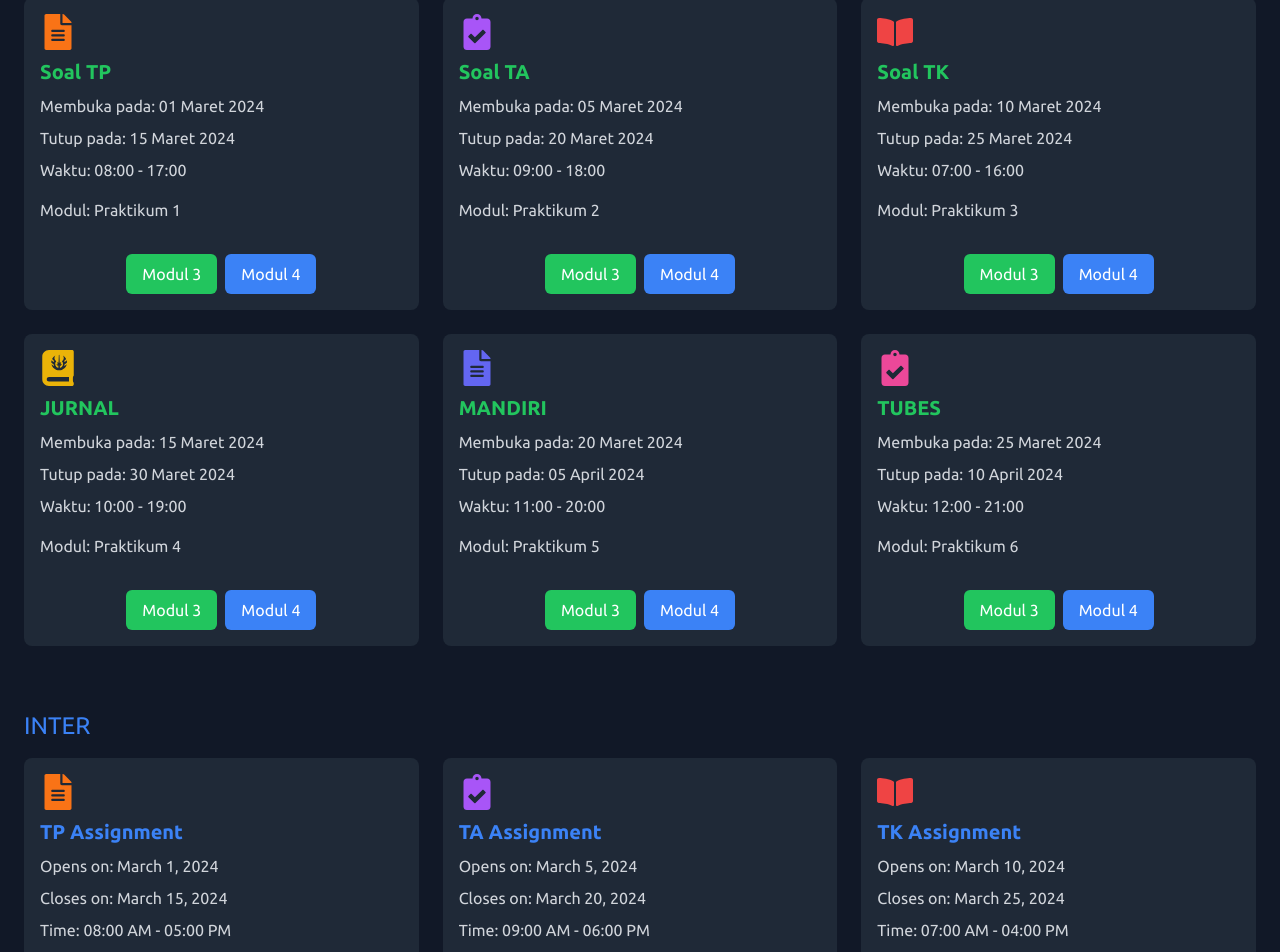
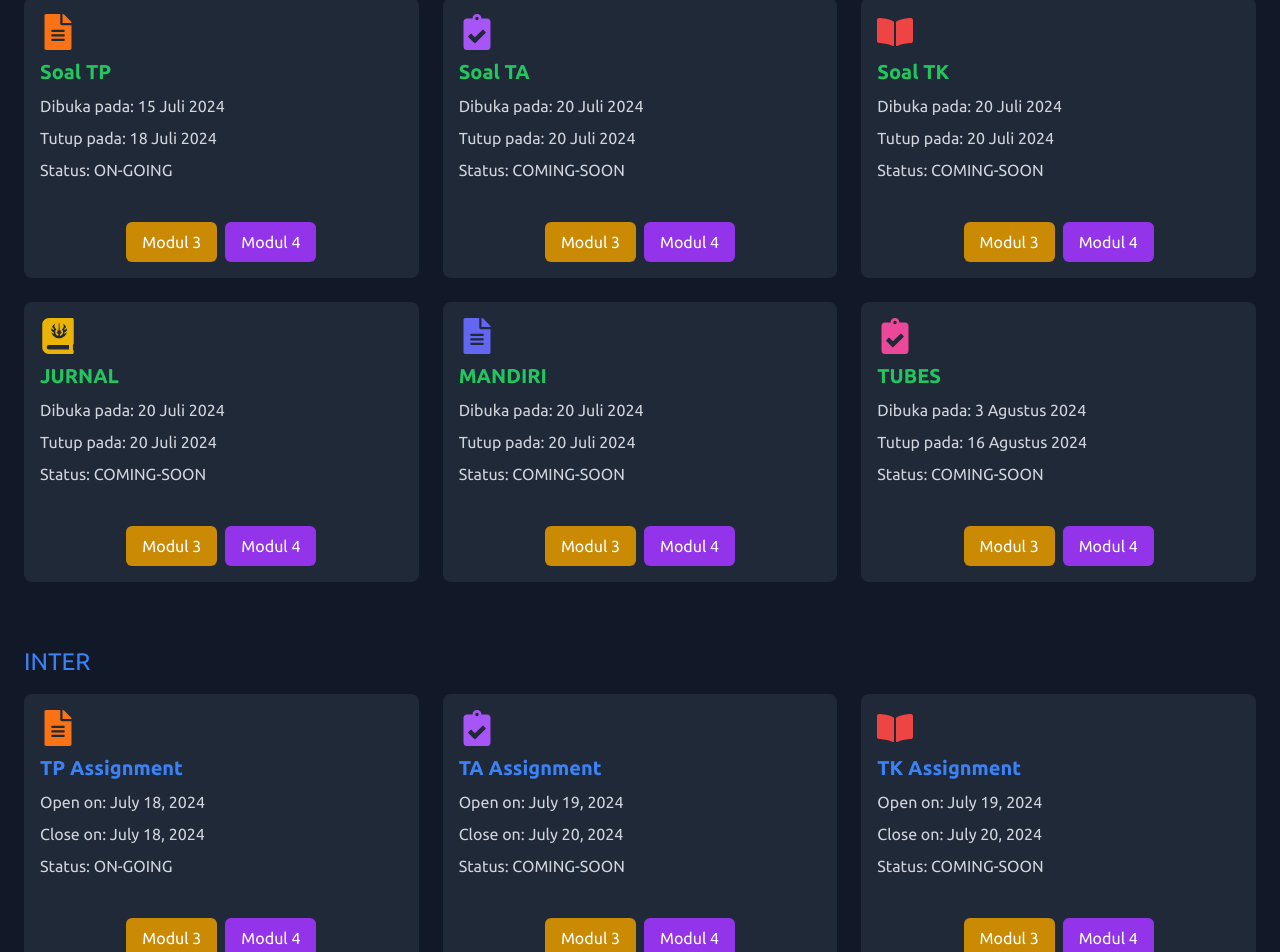
Before and after one commit to Alizaaaja4/daskomantara, a React (Vite) app: page /praktikan in a window 1280 px wide. Shown: the part 270-1222 px from the top of the page. Built offline with nearby package versions, Linux system fonts and the light colour scheme.

Commit message:
push TA,, TK, TP, MANDIRI, JURNAL Reguler modul 3 & 4

```diff
--- a/src/components/Footer.jsx
+++ b/src/components/Footer.jsx
@@ -5,8 +5,8 @@ const Footer = () => {
       <footer className="bg-gray-800 text-gray-300 py-6 mt-10">
         <div className="max-w-5xl mx-auto text-center">
           <h3 className="text-lg font-bold mb-2">Kontak Person</h3>
-          <span className="block">Indi Viska Rahmasari (VIS) - 081234567890</span>
-          <span className="block">Dennytan Raharjo (TAN) - 087654321098</span>
+          <span className="block">Indi Viska Rahmasari (VIS) - 085802253573</span>
+          <span className="block">Dennytan Raharjo (TAN) - 081395882733</span>
         </div>
         <div className="text-center mt-4">
           <p>&copy; {new Date().getFullYear()} Praktikum Antara Daskom. All rights reserved.</p>
--- a/src/constants/Database.jsx
+++ b/src/constants/Database.jsx
@@ -2,62 +2,56 @@ export const DASHBOARD_DATA_REG = [
     {
       id: 1,
       title: "Soal TP",
-      openDate: "01 Maret 2024",
-      closeDate: "15 Maret 2024",
-      time: "08:00 - 17:00",
-      module: "Praktikum 1",
-      link1: "/tp",
-      link2: "/tp",
+      openDate: "15 Juli 2024",
+      closeDate: "18 Juli 2024",
+      status: "ON-GOING",
+      link1: "https://docs.google.com/document/d/1m8ofCHZ4RhE7QHlynK4uGAvd-0KWr_IuBvQAqkWNkP4/edit?usp=drive_link",
+      link2: "https://docs.google.com/document/d/1iaTCMT7GLykiGh0kwmEMCAYby-mw9RCowW6O65fYexs/edit?usp=drive_link",
     },
     {
       id: 2,
       title: "Soal TA",
-      openDate: "05 Maret 2024",
-      closeDate: "20 Maret 2024",
-      time: "09:00 - 18:00",
-      module: "Praktikum 2",
-      link1: "/tp",
-      link2: "/tp",
+      openDate: "20 Juli 2024",
+      closeDate: "20 Juli 2024",
+      status: "COMING-SOON",
+      link1: "https://forms.gle/KZM21HbWYcHQLhw98",
+      link2: "https://forms.gle/mj3n7EGTgbyqsztz5",
     },
     {
       id: 3,
       title: "Soal TK",
-      openDate: "10 Maret 2024",
-      closeDate: "25 Maret 2024",
-      time: "07:00 - 16:00",
-      module: "Praktikum 3",
-      link1: "/tp",
-      link2: "/tp",
+      openDate: "20 Juli 2024",
+      closeDate: "20 Juli 2024",
+      status: "COMING-SOON",
+      link1: "https://forms.gle/w2mk7h7m5Cd2dc5K9",
+      link2: "https://forms.gle/oSKhnshehpnvam7dA",
     },
     {
       id: 4,
       title: "JURNAL",
-      openDate: "15 Maret 2024",
-      closeDate: "30 Maret 2024",
-      time: "10:00 - 19:00",
-      module: "Praktikum 4",
-      link1: "/tp",
-      link2: "/tp",
+      openDate: "20 Juli 2024",
+      closeDate: "20 Juli 2024",
+      status: "COMING-SOON",
+      link1: "https://docs.google.com/document/d/1lzqEcKcbo9u3DNpyXv-bHb2505unBBO_/edit?usp=drive_link&ouid=107866615986334911734&rtpof=true&sd=true",
+      link2: "https://docs.google.com/document/d/1STnDuqwPxQLHjCnZe_5cTv3exUtzrGEB/edit?usp=drive_link&ouid=107866615986334911734&rtpof=true&sd=true",
     },
     {
       id: 5,
       title: "MANDIRI",
-      openDate: "20 Maret 2024",
-      closeDate: "05 April 2024",
-      time: "11:00 - 20:00",
-      module: "Praktikum 5",
-      link1: "/tp",
-      link2: "/tp",
+      openDate: "20 Juli 2024",
+      closeDate: "20 Juli 2024",
+      status: "COMING-SOON",
+      link1: "https://docs.google.com/document/d/1F2pBCJ6x-92pObhEkuB7jg7_FSNv9ffh/edit?usp=drive_link&ouid=107866615986334911734&rtpof=true&sd=true",
+      link2: "https://docs.google.com/document/d/1DJaxMmwyMxxJyZvh_gMNKBbg2qTqLV89/edit?usp=drive_link&ouid=107866615986334911734&rtpof=true&sd=true",
     },
     {
       id: 6,
       title: "TUBES",
-      openDate: "25 Maret 2024",
-      closeDate: "10 April 2024",
-      time: "12:00 - 21:00",
-      module: "Praktikum 6",
-      link1: "/tp",
-      link2: "/tp",
+      openDate: "3 Agustus 2024",
+      closeDate: "16 Agustus 2024",
+      status: "COMING-SOON",
+      link1: "/tubes",
+      link2: "/tubes",
     },
   ];
 
@@ -65,60 +59,54 @@ export const DASHBOARD_DATA_REG = [
     {
       id: 1,
       title: "TP Assignment",
-      openDate: "March 1, 2024",
-      closeDate: "March 15, 2024",
-      time: "08:00 AM - 05:00 PM",
-      module: "Practicum 1",
+      openDate: "July 18, 2024",
+      closeDate: "July 18, 2024",
+      status: "ON-GOING",
       link1: "/tp",
       link2: "/tp",
     },
     {
       id: 2,
       title: "TA Assignment",
-      openDate: "March 5, 2024",
-      closeDate: "March 20, 2024",
-      time: "09:00 AM - 06:00 PM",
-      module: "Practicum 2",
+      openDate: "July 19, 2024",
+      closeDate: "July 20, 2024",
+      status: "COMING-SOON",
       link1: "/tp",
       link2: "/tp",
     },
     {
       id: 3,
       title: "TK Assignment",
-      openDate: "March 10, 2024",
-      closeDate: "March 25, 2024",
-      time: "07:00 AM - 04:00 PM",
-      module: "Practicum 3",
+      openDate: "July 19, 2024",
+      closeDate: "July 20, 2024",
+      status: "COMING-SOON",
       link1: "/tp",
       link2: "/tp",
     },
     {
       id: 4,
       title: "Journal",
-      openDate: "March 15, 2024",
-      closeDate: "March 30, 2024",
-      time: "10:00 AM - 07:00 PM",
-      module: "Practicum 4",
+      openDate: "July 19, 2024",
+      closeDate: "July 20, 2024",
+      status: "COMING-SOON",
       link1: "/tp",
       link2: "/tp",
     },
     {
       id: 5,
       title: "Independent Assignment",
-      openDate: "March 20, 2024",
-      closeDate: "April 5, 2024",
-      time: "11:00 AM - 08:00 PM",
-      module: "Practicum 5",
+      openDate: "July 19, 2024",
+      closeDate: "July 20, 2024",
+      status: "COMING-SOON",
       link1: "/tp",
       link2: "/tp",
     },
     {
       id: 6,
       title: "Project",
-      openDate: "March 25, 2024",
-      closeDate: "April 10, 2024",
-      time: "12:00 PM - 09:00 PM",
-      module: "Practicum 6",
+      openDate: "August 3, 2024",
+      closeDate: "August 15, 2024",
+      status: "COMING-SOON",
       link1: "/tp",
       link2: "/tp",
     },
--- a/src/pages/Dashboard.jsx
+++ b/src/pages/Dashboard.jsx
@@ -1,4 +1,4 @@
-import React from 'react';
+// import React from 'react';
 import { useNavigate, Link } from 'react-router-dom';
 import { FaFileAlt, FaJournalWhills, FaClipboardCheck, FaBookOpen } from 'react-icons/fa';
 import { DASHBOARD_DATA_REG, DASHBOARD_DATA_INTER } from '../constants/Database';
@@ -10,7 +10,7 @@ const Dashboard = () => {
   const handleLogout = () => {
     console.log('Logged out');
     localStorage.removeItem('authToken'); // Clear auth token
-    navigate('/', { replace: true }); // Redirect to main page
+    navigate('/', { replace: true });
   };
 
   const getIcon = (title) => {
@@ -58,17 +58,16 @@ const Dashboard = () => {
       <section>
         <h3 className="text-2xl mb-4 text-green-500">REGULER</h3>
         <div className="grid grid-cols-1 md:grid-cols-2 lg:grid-cols-3 gap-6">
-          {DASHBOARD_DATA_REG.map(({ id, title, openDate, closeDate, time, module, link1, link2 }) => (
+          {DASHBOARD_DATA_REG.map(({ id, title, openDate, closeDate, status, link1, link2 }) => (
             <div key={id} className="bg-gray-800 p-4 rounded-lg flex flex-col hover:shadow-md hover:shadow-green-300">
               {getIcon(title)}
               <h2 className="text-xl font-semibold mb-2 text-green-500">{title}</h2>
-              <p className="text-gray-300 mb-2">Membuka pada: {openDate}</p>
+              <p className="text-gray-300 mb-2">Dibuka pada: {openDate}</p>
               <p className="text-gray-300 mb-2">Tutup pada: {closeDate}</p>
-              <p className="text-gray-300 mb-4">Waktu: {time}</p>
-              <p className="text-gray-300 mb-2">Modul: {module}</p>
+              <p className="text-gray-300 mb-4">Status: {status}</p>
               <div className="flex justify-center mt-6">
-                <Link to={link1} className="bg-green-500 text-white py-2 px-4 rounded-md text-center hover:bg-green-700">Modul 3</Link>
-                <Link to={link2} className="bg-blue-500 text-white py-2 px-4 rounded-md text-center hover:bg-blue-700 ml-2">Modul 4</Link>
+                <Link to={link1} className="bg-yellow-600 text-white py-2 px-4 rounded-md text-center hover:bg-yellow-700">Modul 3</Link>
+                <Link to={link2} className="bg-purple-600 text-white py-2 px-4 rounded-md text-center hover:bg-purple-700 ml-2">Modul 4</Link>
               </div>
             </div>
           ))}
@@ -78,17 +77,16 @@ const Dashboard = () => {
       <section className="mt-16">
         <h3 className="text-2xl mb-4 text-blue-500">INTER</h3>
         <div className="grid grid-cols-1 md:grid-cols-2 lg:grid-cols-3 gap-6">
-          {DASHBOARD_DATA_INTER.map(({ id, title, openDate, closeDate, time, module, link1, link2 }) => (
+          {DASHBOARD_DATA_INTER.map(({ id, title, openDate, closeDate, status, link1, link2 }) => (
             <div key={id} className="bg-gray-800 p-4 rounded-lg flex flex-col hover:shadow-md hover:shadow-green-300">
               {getIcon(title)}
               <h2 className="text-xl font-semibold mb-2 text-blue-500">{title}</h2>
-              <p className="text-gray-300 mb-2">Opens on: {openDate}</p>
-              <p className="text-gray-300 mb-2">Closes on: {closeDate}</p>
-              <p className="text-gray-300 mb-4">Time: {time}</p>
-              <p className="text-gray-300 mb-2">Module: {module}</p>
+              <p className="text-gray-300 mb-2">Open on: {openDate}</p>
+              <p className="text-gray-300 mb-2">Close on: {closeDate}</p>
+              <p className="text-gray-300 mb-4">Status: {status}</p>
               <div className="flex justify-center mt-6">
-                <Link to={link1} className="bg-green-500 text-white py-2 px-4 rounded-md text-center hover:bg-green-700">Modul 3</Link>
-                <Link to={link2} className="bg-blue-500 text-white py-2 px-4 rounded-md text-center hover:bg-blue-700 ml-2">Modul 4</Link>
+                <Link to={link1} className="bg-yellow-600 text-white py-2 px-4 rounded-md text-center hover:bg-yellow-700">Modul 3</Link>
+                <Link to={link2} className="bg-purple-600 text-white py-2 px-4 rounded-md text-center hover:bg-purple-700 ml-2">Modul 4</Link>
               </div>
             </div>
           ))}
```
